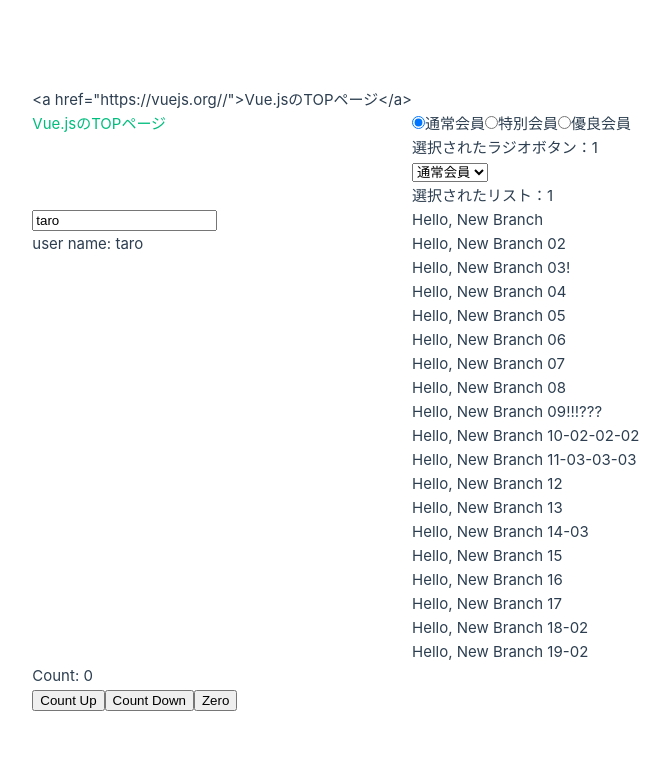
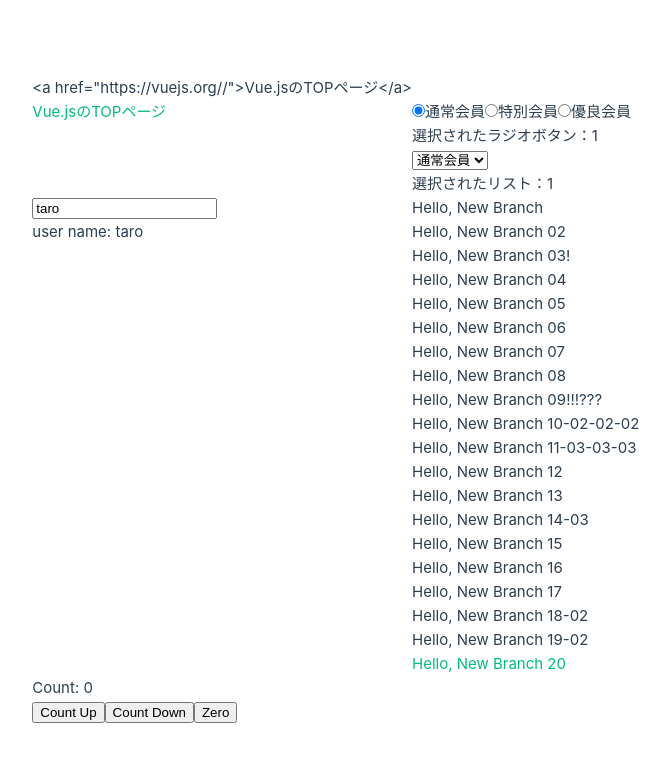
Before and after one commit to koyamal/pra_vue3, a Vue app in the folder Vue3FrontDevTextBook02/chap02/hello-vue/: page / in a window 1280 px wide. Shown: the top 762 px of the page, without its empty margins (228-897 px from the left). Built offline with nearby package versions, Linux system fonts and the light colour scheme.

Commit message:
Add 20 link

```diff
--- a/Vue3FrontDevTextBook02/chap02/hello-vue/src/App.vue
+++ b/Vue3FrontDevTextBook02/chap02/hello-vue/src/App.vue
@@ -64,6 +64,7 @@ const onClickZeroReset = () => {
     <p>Hello, New Branch 17</p>
     <p>Hello, New Branch 18-02</p>
     <p>Hello, New Branch 19-02</p>
+    <a>Hello, New Branch 20</a>
   </section>
   <section>
     <p>Count: {{ counter }}</p>
```
